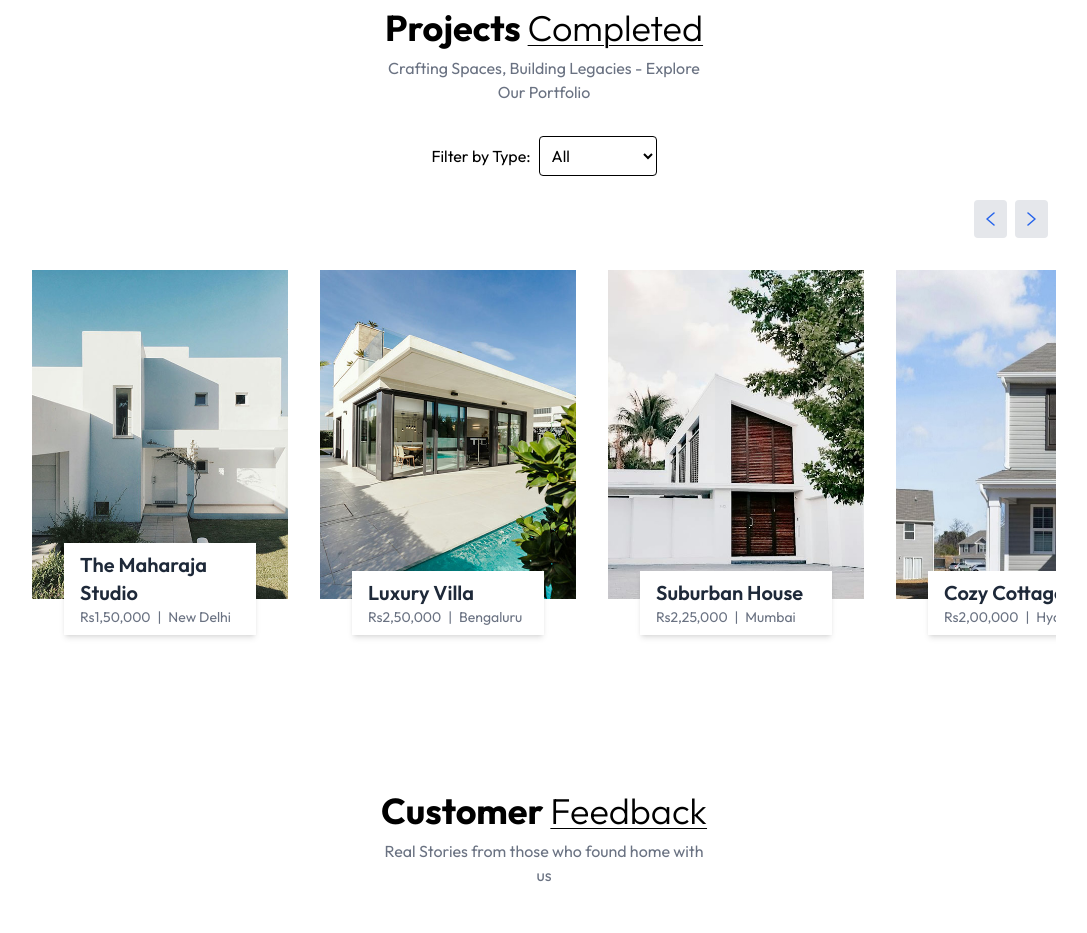
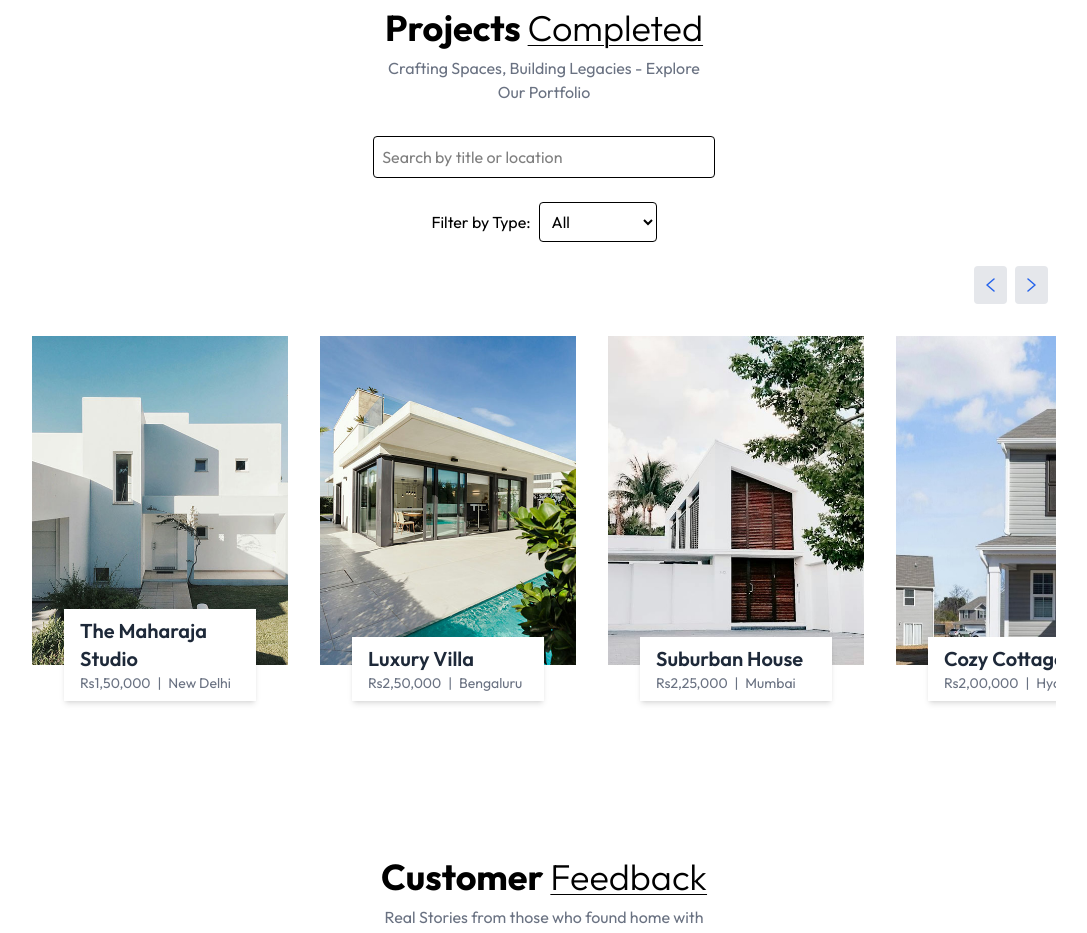
Before and after one commit to Khanasif1221/property-rental, a React (Vite) app: page / in a window 1280 px wide. Shown: the part 1640-2573 px from the top of the page, without its empty margins (96-1183 px from the left). Built offline with nearby package versions, Linux system fonts and the light colour scheme.

Commit message:
added search filter

```diff
--- a/src/components/Projects.jsx
+++ b/src/components/Projects.jsx
@@ -5,6 +5,7 @@ const Projects = () => {
   const [currentIndex, setCurrentIndex] = useState(0);
   const [cardsToShow, setCardsToshow] = useState(1);
   const [selectedType, setSelectedType] = useState(''); // Track selected type
+  const [searchQuery, setSearchQuery] = useState(''); // Track search query
 
   useEffect(() => {
     const updateCardsToShow = () => {
@@ -32,10 +33,18 @@ const Projects = () => {
     setCurrentIndex(0); // Reset to the first project when the type changes
   };
 
-  // Filter projects based on the selected type
-  const filteredProjects = selectedType
-    ? projectsData.filter((project) => project.type === selectedType)
-    : projectsData;
+  const handleSearchChange = (event) => {
+    setSearchQuery(event.target.value.toLowerCase()); // Update search query and convert to lowercase for case-insensitive search
+  };
+
+  // Filter projects based on the selected type and search query
+  const filteredProjects = projectsData.filter((project) => {
+    const matchesType = selectedType ? project.type === selectedType : true;
+    const matchesSearch =
+      project.title.toLowerCase().includes(searchQuery) ||
+      project.location.toLowerCase().includes(searchQuery);
+    return matchesType && matchesSearch;
+  });
 
   return (
     <div className='container mx-auto py-4 pt-20 px-6 md:px-20 lg:px-32 my-20 w-full overflow-hidden' id='Projects'>
@@ -45,6 +54,17 @@ const Projects = () => {
       <p className='text-center text-gray-500 mb-8 max-w-80 mx-auto'>
         Crafting Spaces, Building Legacies - Explore Our Portfolio
       </p>
+
+      {/* Search input */}
+      <div className='mb-6 text-center'>
+        <input
+          type="text"
+          value={searchQuery}
+          onChange={handleSearchChange}
+          placeholder="Search by title or location"
+          className='p-2 border rounded w-full sm:w-1/3 mx-auto'
+        />
+      </div>
 
       {/* Dropdown to filter by property type */}
       <div className='mb-6 text-center'>
@@ -80,7 +100,8 @@ const Projects = () => {
         <div className='flex gap-8 transition-transform duration-500 ease-in-out'
           style={{ transform: `translateX(-${(currentIndex * 100) / cardsToShow}%)` }}
         >
-          {filteredProjects.map((project, index) => (
+          {filteredProjects.length > 0 ? (
+            filteredProjects.map((project, index) => (
               <div key={index} className='relative flex-shrink-0 w-full sm:w-1/4'>
                 <img src={project.image} alt={project.title} className='w-full h-auto mb-14' />
                 <div className='absolute left-0 right-0 bottom-5 flex justify-center'>
@@ -94,7 +115,12 @@ const Projects = () => {
                   </div>
                 </div>
               </div>
-          ))}
+            ))
+          ) : (
+            <div className='w-full text-center text-gray-500'>
+              No properties match your search criteria.
+            </div>
+          )}
         </div>
       </div>
     </div>
```
Lines whose indentation alone changed are shown as unchanged.
